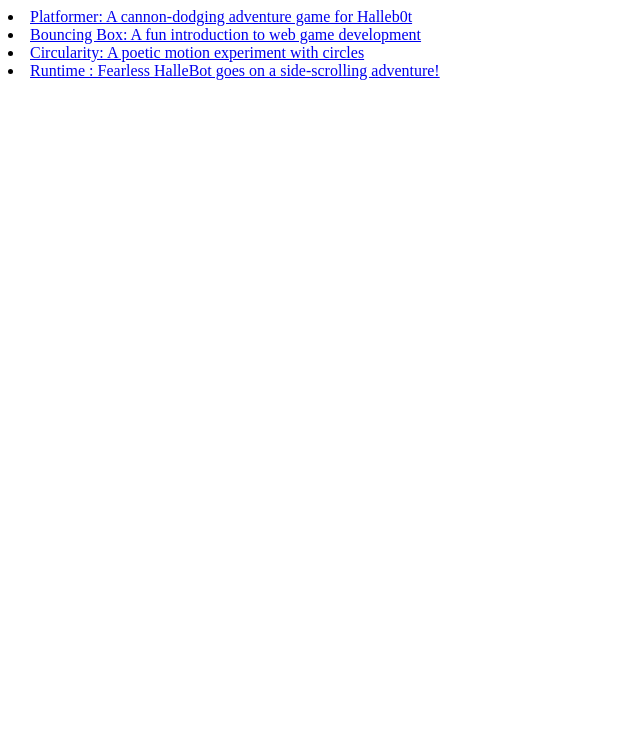
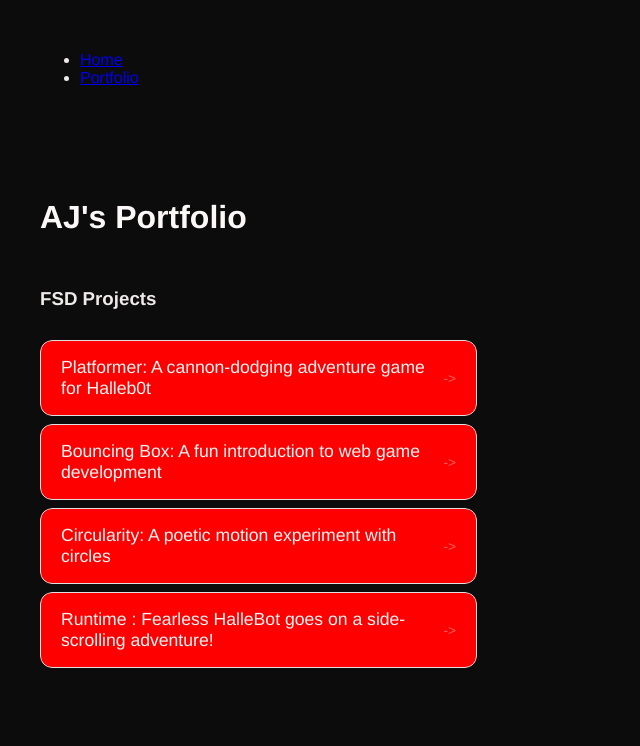
Before and after one commit to alyshadiashirley-web/alyshadiashirley-web.github.io, a plain HTML site: page portfolio.html in a window 1280 px wide. Shown: the whole page, without its empty margins (0-640 px from the left). Drawn offline with Linux system fonts and the light colour scheme.

Commit message:
add portfolio page to website

```diff
--- a/portfolio.html
+++ b/portfolio.html
@@ -2,12 +2,35 @@
 <html>
 
 <head>
-  <title>CHANGE ME</title>
+  <title>AJ's Website</title>
+   <link rel="stylesheet"
+   href="style.css" />
 </head>
 
 <body>
   <!-- All content goes here -->
   <div id="all-contents">
+     <nav>
+      <nav>
+  <h1></h1>
+  <ul id="nav-ul">
+    <li class="nav-li">
+      <a href="index.html">Home</a>
+    </li>
+    <li class="nav-li">
+      <a href="portfolio.html">Portfolio</a>
+    </li>
+  </ul>
+</nav>
+
+
+  </nav>
+
+  <main>
+   <div class="content">
+    <h1>AJ's Portfolio</h1>
+    <h3>FSD Projects</h3>
+    <ul id="portfolio">
     <li>
   <a href="fsd-projects/platformer/">Platformer: A cannon-dodging adventure game for Halleb0t</a>
 </li>
@@ -22,6 +45,14 @@
 </li>
 
 
+
+    </ul>
+    </ul>
+
+  </main>
+</div>
+
+
   </div>
 </body>
 
--- a/style.css
+++ b/style.css
@@ -94,3 +94,55 @@ h2 {
   color: #e60505;
   transform: translateY(-2px);
 }
+/* Portfolio styles */
+.content h1 {
+  color: rgb(252, 248, 248);
+}
+
+#portfolio {
+  list-style: none;
+  margin: 0;
+  padding: 0;
+  width: 100%;
+  display: flex;
+  flex-direction: column;
+  gap: 8px;
+}
+
+#portfolio li {
+  border-radius: 12px;
+  overflow: hidden;
+}
+
+#portfolio a {
+  display: flex;
+  justify-content: space-between;
+  align-items: center;
+  text-decoration: none;
+  color: #f7f6f6;
+  padding: 16px 20px;
+  font-size: 1.1rem;
+  font-weight: 500;
+  background: #ff0000;
+  border: 1px solid #e0e0e0;
+  border-radius: 12px;
+  transition: background 0.25s ease, color 0.25s ease, transform 0.25s ease;
+}
+
+#portfolio a:hover {
+  background: #000;
+  color: #fff;
+  transform: translateX(4px);
+}
+
+#portfolio a::after {
+  content: "->";
+  font-size: 0.85rem;
+  opacity: 0.4;
+  transition: opacity 0.25s ease;
+  white-space: nowrap;
+}
+
+#portfolio a:hover::after {
+  opacity: 1;
+}
```
Also changed, not shown: fsd-projects/bouncing-box/index.html (+1 -1 lines), index.html (+2 -1 lines). Lines whose indentation alone changed are shown as unchanged.
